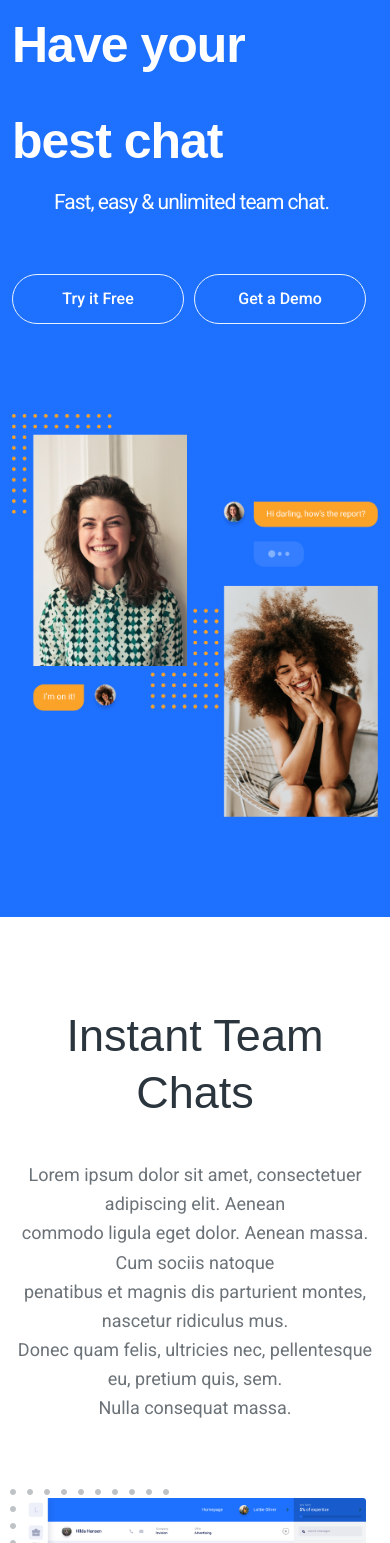
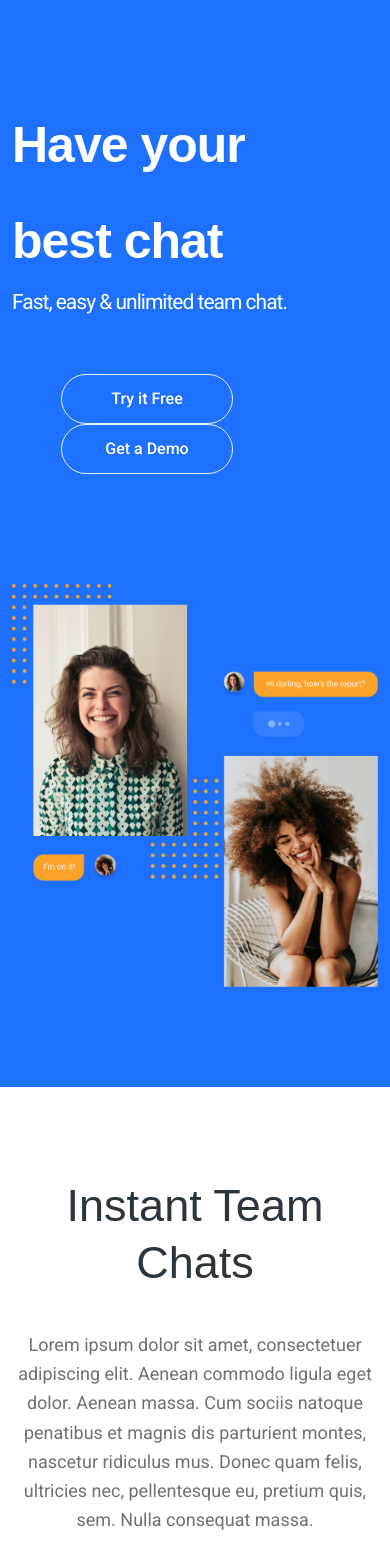
Before and after one commit to anshul-524/chat-app, a plain HTML site: page index.html in a window 390 px wide. Shown: the part 49-1592 px from the top of the page. Drawn offline with nearby package versions, Linux system fonts and the light colour scheme.

Commit message:
footer-update button

```diff
--- a/assets/css/style.css
+++ b/assets/css/style.css
@@ -78,7 +78,7 @@
     color: #FFFFFF;
     margin-top: 100px;
     margin-bottom: 20px;
-
+    display: block;
 }
 
 .chat {
@@ -173,6 +173,9 @@ h3 {
     line-height: 29.11px;
     text-align: center;
     color: #2B353EB2;
+    width: 566px;
+    margin-left: auto;
+    margin-right: auto;
 }
 
 .bar-img {
@@ -326,6 +329,9 @@ footer {
 .min-hight-100{
     min-height: 100vh;
 }
+.foter-bar:hover{
+text-decoration: underline;
+}
 /*---------------------------------------------------------------------------Responsive--------------------------------------------------------------------------------*/
 
 
@@ -388,14 +394,14 @@ footer {
     .ml100{
         margin-left: 2px;
     }
+    .have{
+        font-size: 50px;
+    }
 }
 
 @media (max-width:568px) {
 
-    .star {
-        margin-right: auto;
-        margin-left: auto;
-    }
+
 
 
     .mb-10 {
@@ -440,20 +446,15 @@ footer {
         font-size: 50px;
     }
 
-    .chat {
-        text-align: center;
-    }
 
-    .btns2 {
-        margin-left: 70px;
-    }
 
     .line {
         margin-left: 67px;
     }
     .btns{
-        flex-wrap: wrap;
-        gap: 5px;
+        align-items: center;
+        flex-direction: column;
+        margin-bottom: 10px;
     }
 
 }
--- a/index.html
+++ b/index.html
@@ -36,7 +36,7 @@
         </header>
         <div class="container justify-content-center">
             <div class="row">
-                <div class="col-md-6 col-12 d-flex align-items-center">
+                <div class="col-md-6 col-12 d-flex">
                     <div class="box1 ">
                         <h class="have">Have your<br> best chat</h2>
                             <p class="chat">Fast, easy & unlimited team chat.</p>
@@ -56,11 +56,11 @@
         <div class="container">
             <div class="row">
                 <h3 class="mt90">Instant Team Chats</h3>
-                <p class="lines mt30">Lorem ipsum dolor sit amet, consectetuer adipiscing elit. Aenean<br>commodo ligula
+                <p class="lines mt30">Lorem ipsum dolor sit amet, consectetuer adipiscing elit. Aenean commodo ligula
                     eget dolor. Aenean massa. Cum sociis
-                    natoque<br>penatibus et magnis dis parturient montes, nascetur ridiculus mus.<br>Donec quam felis,
+                    natoque penatibus et magnis dis parturient montes, nascetur ridiculus mus. Donec quam felis,
                     ultricies nec, pellentesque
-                    eu, pretium quis, sem.<br>Nulla consequat massa.</p>
+                    eu, pretium quis, sem. Nulla consequat massa.</p>
             </div>
             <div class="container">
                 <div class="box-img mt60 position-relative">
```
